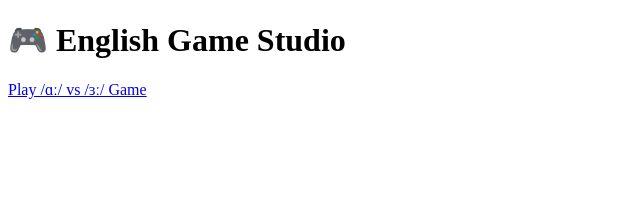
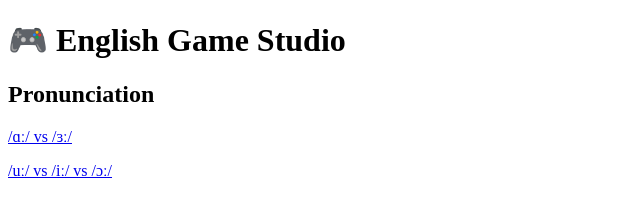
Before and after one commit to phuonghoaivu0412-prog/english-games, a plain HTML site: page index.html in a window 1280 px wide. Shown: the whole page, without its empty margins (0-640 px from the left). Drawn offline with Linux system fonts and the light colour scheme.

Commit message:
Update index.html

```diff
--- a/index.html
+++ b/index.html
@@ -7,9 +7,17 @@
 <body>
 <h1>🎮 English Game Studio</h1>
 
+<h2>Pronunciation</h2>
+
 <p>
 <a href="pronunciation/a3-vs-3.html">
-Play /ɑː/ vs /ɜː/ Game
+/ɑː/ vs /ɜː/
+</a>
+</p>
+
+<p>
+<a href="pronunciation/u-i-o-pronunciation-game.html">
+/uː/ vs /iː/ vs /ɔː/
 </a>
 </p>
 
```
